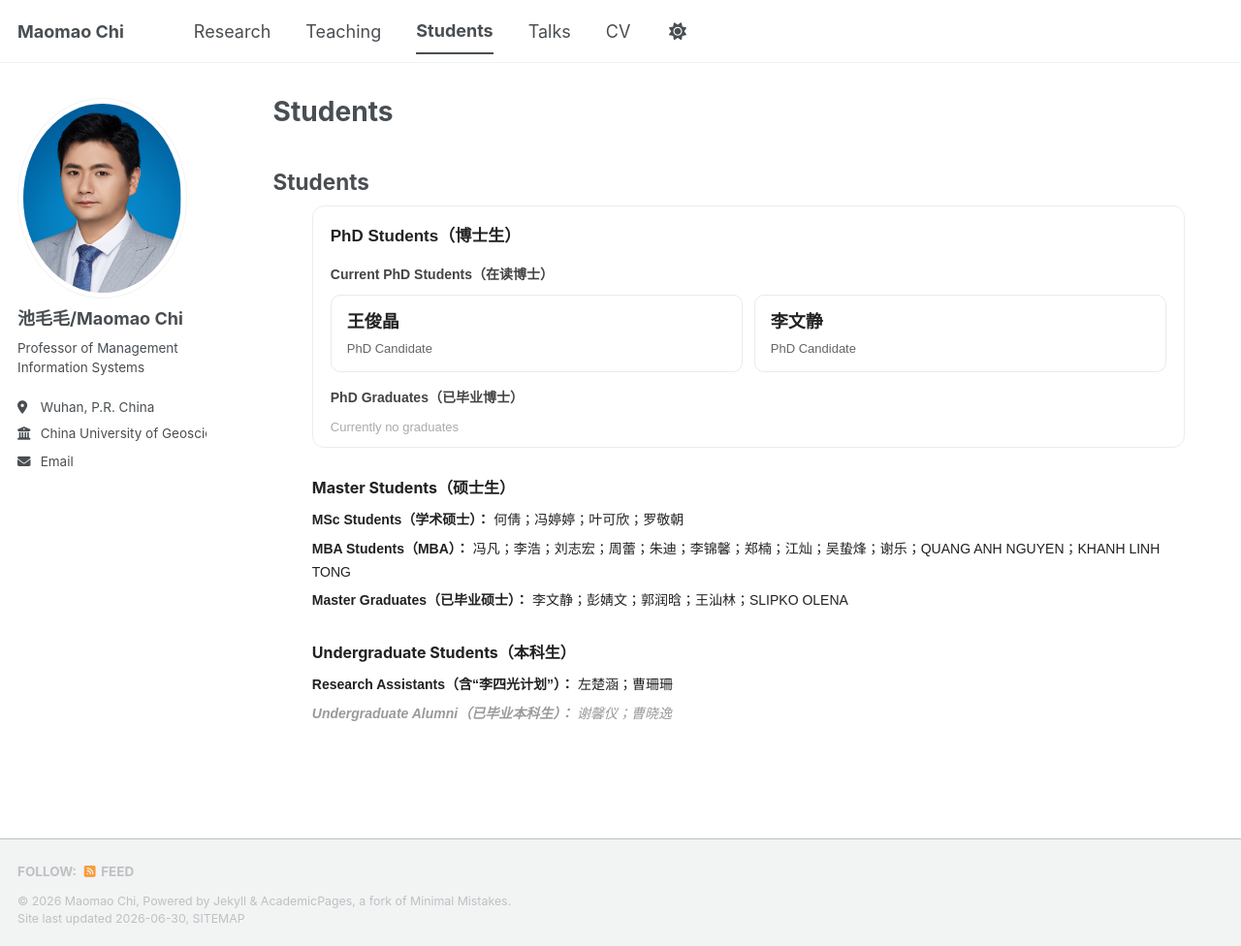
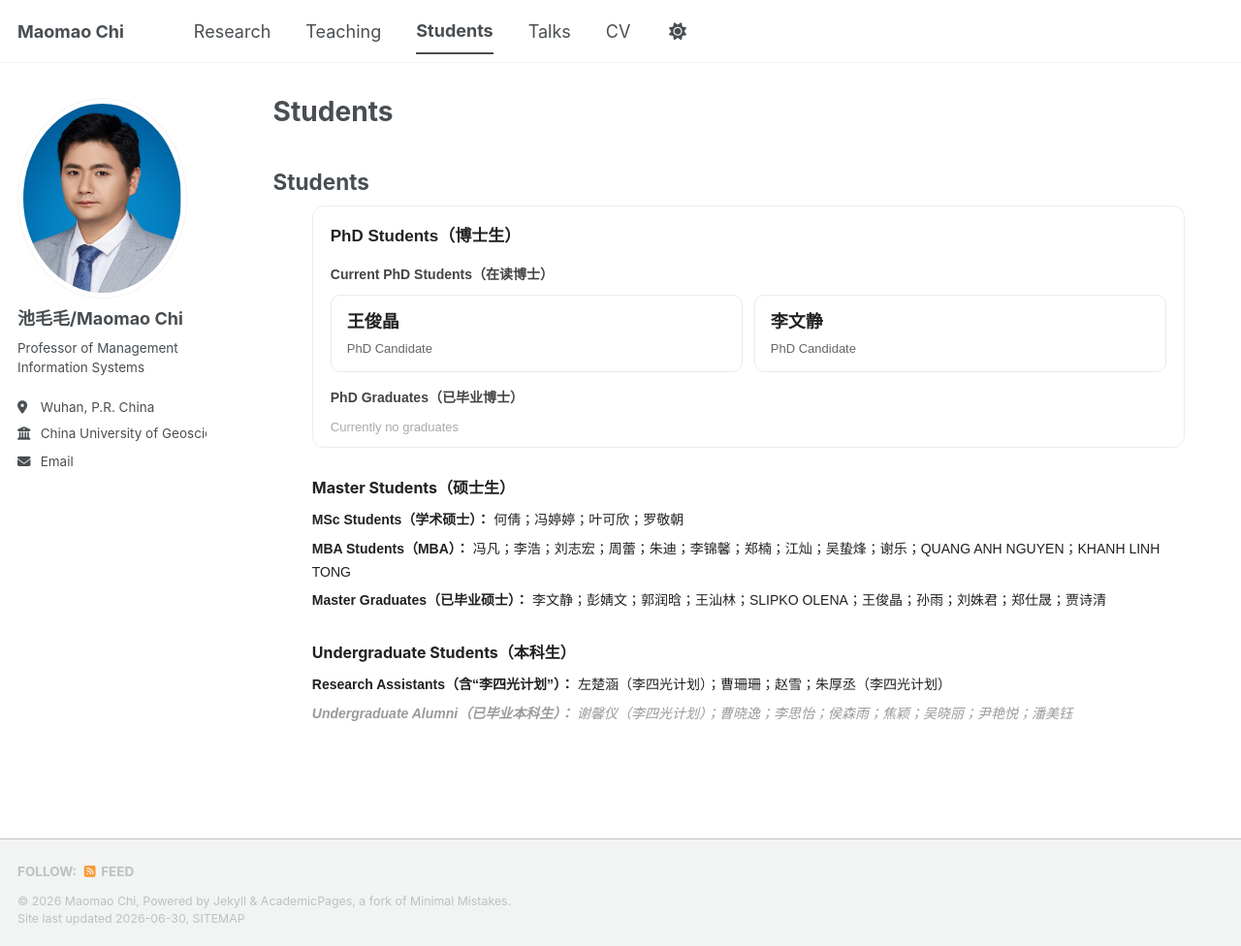
Before and after one commit to nishaochen/chimaomao, a Jekyll site: the page built from _pages/students.html, in a window 1280 px wide and 976 px high. Shown: the whole window at 97% size. Built offline with Jekyll 4.4.1, drawn with Linux system fonts in a browser that asks for light colours; a style sheet for code colours, icons or effects is not loaded.

Commit message:
Update student listings in students.html

```diff
--- a/_pages/students.html
+++ b/_pages/students.html
@@ -135,7 +135,7 @@ author_profile: true
   </div>
 
   <div class="student-line">
-    <strong>Master Graduates（已毕业硕士）：</strong> 李文静；彭婧文；郭润晗；王汕林；SLIPKO OLENA
+    <strong>Master Graduates（已毕业硕士）：</strong> 李文静；彭婧文；郭润晗；王汕林；SLIPKO OLENA；王俊晶；孙雨；刘姝君；郑仕晟；贾诗清
   </div>
 
 </div>
@@ -146,11 +146,11 @@ author_profile: true
   <h3>Undergraduate Students（本科生）</h3>
 
   <div class="student-line">
-    <strong>Research Assistants（含“李四光计划”）：</strong> 左楚涵；曹珊珊
+    <strong>Research Assistants（含“李四光计划”）：</strong> 左楚涵（李四光计划）；曹珊珊；赵雪；朱厚丞（李四光计划）
   </div>
 
   <div class="student-line alumni">
-    <strong>Undergraduate Alumni（已毕业本科生）：</strong> 谢馨仪；曹晓逸
+    <strong>Undergraduate Alumni（已毕业本科生）：</strong> 谢馨仪（李四光计划）；曹晓逸；李思怡；侯森雨；焦颖；吴晓丽；尹艳悦；潘美钰
   </div>
 
 </div>
```
